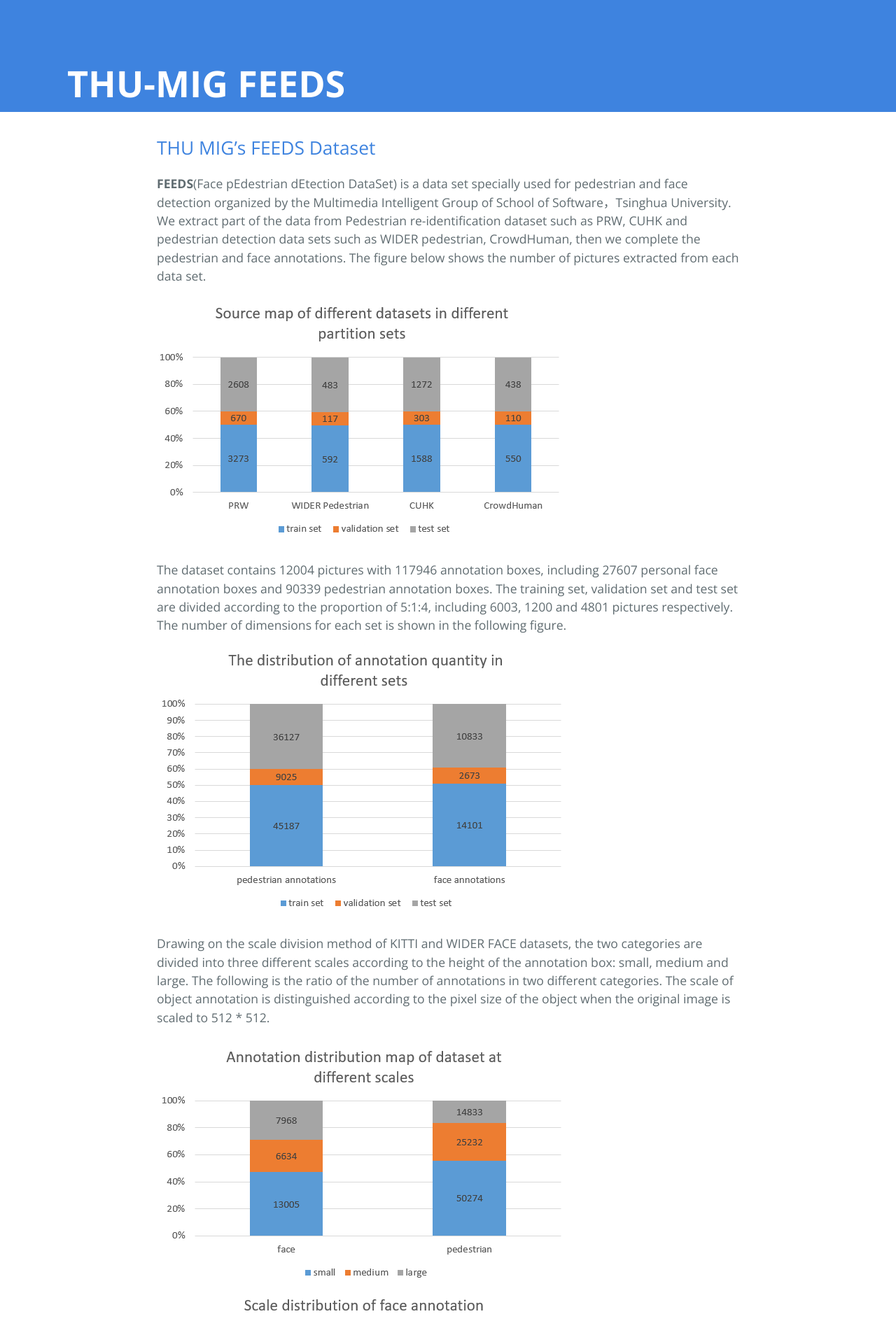
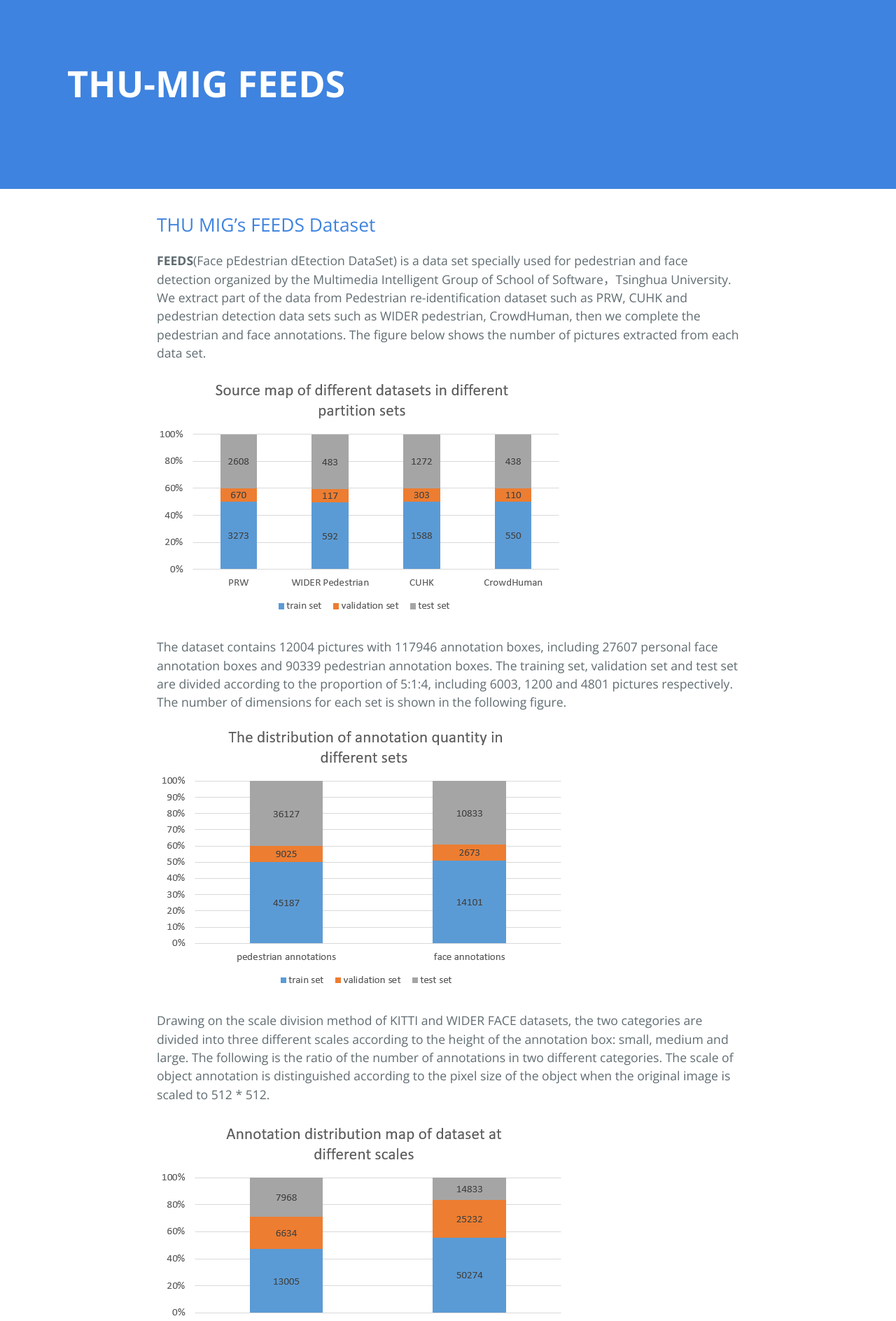
Before and after one commit to FEEDS-MIG/FEEDS-MIG.github.io, a Jekyll site: the page built from index.md, in a window 1280 px wide. Shown: the top 1888 px of the page at 70% size. Built offline with Jekyll 4.4.1, drawn with Linux system fonts in a browser that asks for light colours; our own code applies the rules of GitHub Pages for plain Markdown files.

```diff
--- a/css/cayman.css
+++ b/css/cayman.css
@@ -140,7 +140,7 @@ a:hover { text-decoration: underline; }
   .btn + .btn { margin-top: 1rem; margin-left: 0; } }
 
 /* .page-header { color: #fff; text-align: center; background-color: #159957; background-image: linear-gradient(120deg, #155799, #159957); } */
-.page-header { color: #fff; background-color: #3e83df; height: 10em; }
+.page-header { color: #fff; background-color: #3e83df; }
 @media screen and (min-width: 64em) { .page-header { padding: 5rem 6rem; } }
 @media screen and (min-width: 42em) and (max-width: 64em) { .page-header { padding: 3rem 4rem; } }
 @media screen and (max-width: 42em) { .page-header { padding: 2rem 1rem; } }
@@ -163,6 +163,7 @@ a:hover { text-decoration: underline; }
 .main-content img { max-width: 100%; align-items: center; align-content: center;  }
 .main-content h1, .main-content h2, .main-content h3, .main-content h4, .main-content h5, .main-content h6 { margin-top: 2rem; margin-bottom: 1rem; font-weight: normal; color: #3e83df; }
 .main-content p { margin-bottom: 1em; }
+.main-content p a { align-content: center;}
 .main-content code { padding: 2px 4px; font-family: Consolas, "Liberation Mono", Menlo, Courier, monospace; font-size: 0.9rem; color: #567482; background-color: #f3f6fa; border-radius: 0.3rem; }
 .main-content pre { padding: 0.8rem; margin-top: 0; margin-bottom: 1rem; font: 1rem Consolas, "Liberation Mono", Menlo, Courier, monospace; color: #567482; word-wrap: normal; background-color: #f3f6fa; border: solid 1px #dce6f0; border-radius: 0.3rem; }
 .main-content pre > code { padding: 0; margin: 0; font-size: 0.9rem; color: #567482; word-break: normal; white-space: pre; background: transparent; border: 0; }
```
